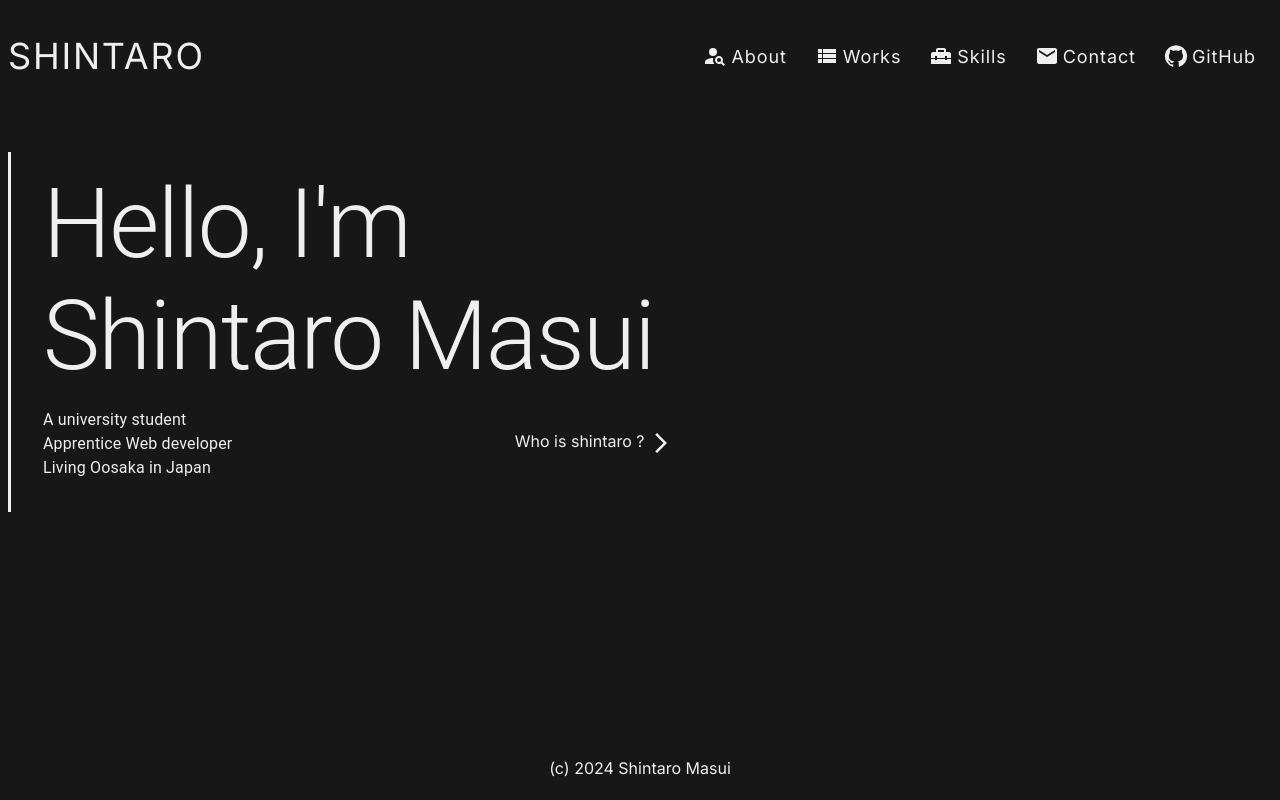
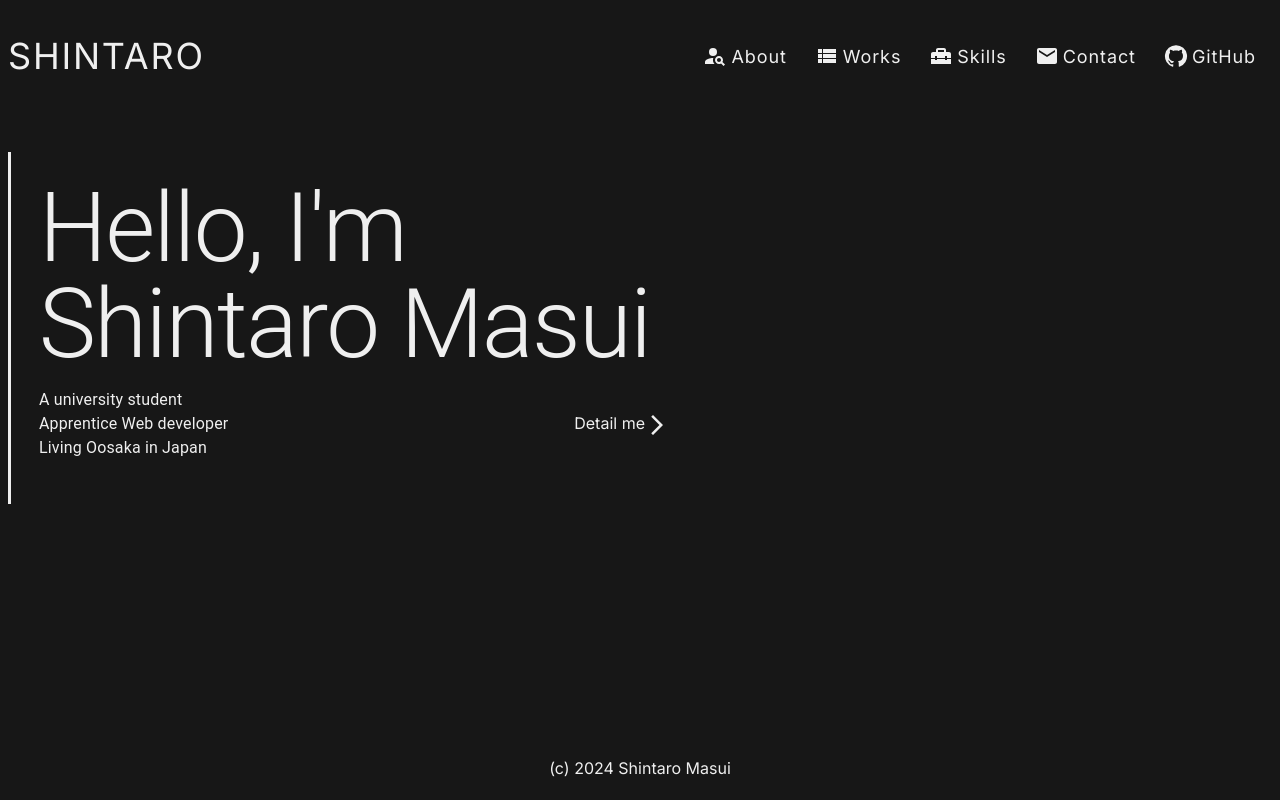
Before and after one commit to shintaro2368/portfolioSite, a Next.js app: page / in a window 1280 px wide. Built offline with nearby package versions, Linux system fonts and the light colour scheme.

Commit message:
topページのレスポンシブ対応

```diff
--- a/app/page.tsx
+++ b/app/page.tsx
@@ -5,19 +5,21 @@ import Link from "next/link";
 export default function Page() {
   return (
       <Box component="div">
-        <Box borderLeft={3} paddingLeft={4} paddingY={2}>
+        <Box component="div" className="p-7 border-l-[3px] border-current">
           <Typography variant="h1" className="animate-slide-in-top tracking-wide">
+            <Box component="div" className="text-4xl sm:text-8xl">
               Hello, I&apos;m<br/>Shintaro Masui
+            </Box>
           </Typography>
-          <Box component="div" className="animate-text-focus-in justify-between" display="flex" maxWidth={630} alignItems="center" py={2}>
+          <Box component="div" className="animate-text-focus-in sm:flex sm:justify-between" maxWidth={630} alignItems="center" py={2}>
             <Box component="div">
               <Typography variant="body1">A university student</Typography>
               <Typography variant="body1">Apprentice Web developer</Typography>
               <Typography variant="body1">Living Oosaka in Japan</Typography>
             </Box>
-            <Box component="div" display="flex" height={30}>
+            <Box component="div" className="flex justify-center sm:mt-0 mt-8">
               <Link href="/about" className="hover:opacity-60">
-                  {"Who is shintaro ? "}
+                  {"Detail me"}
                   <ArrowForwardIosIcon/>
               </Link>
             </Box>
```
